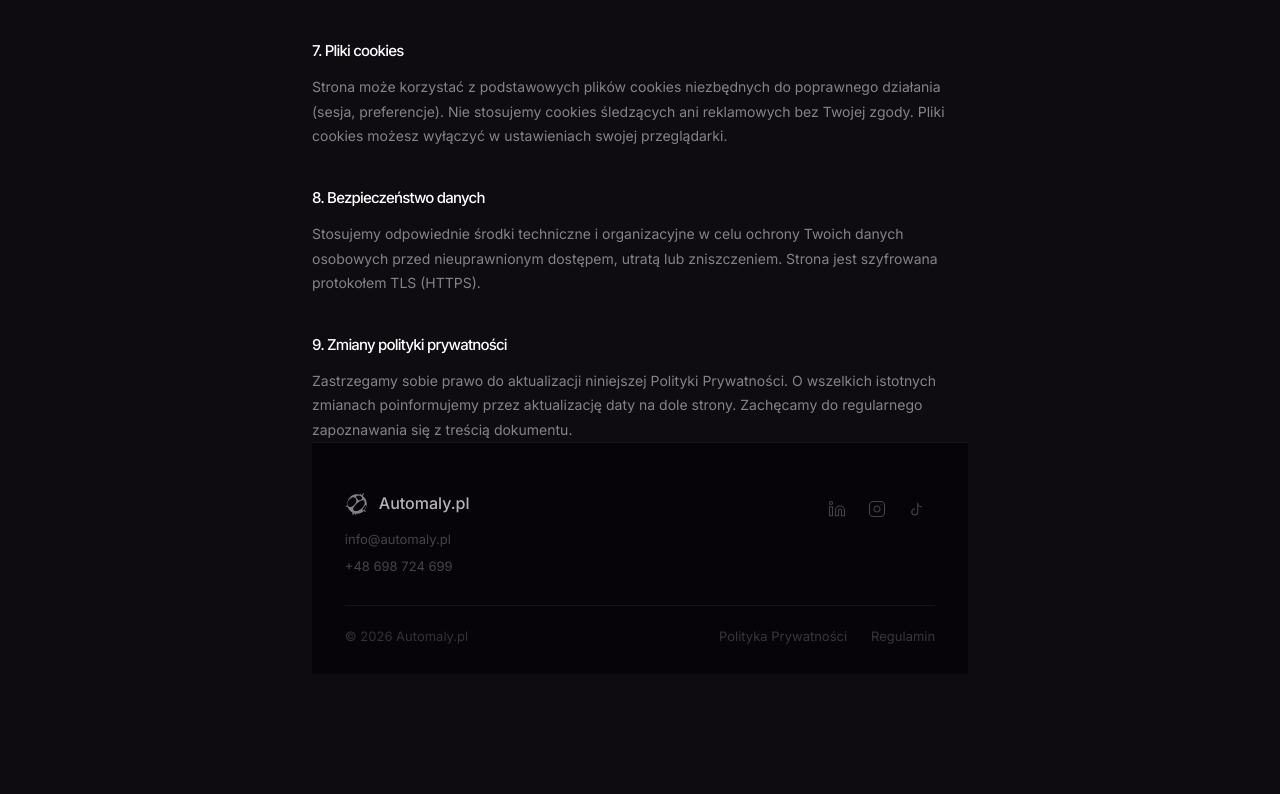
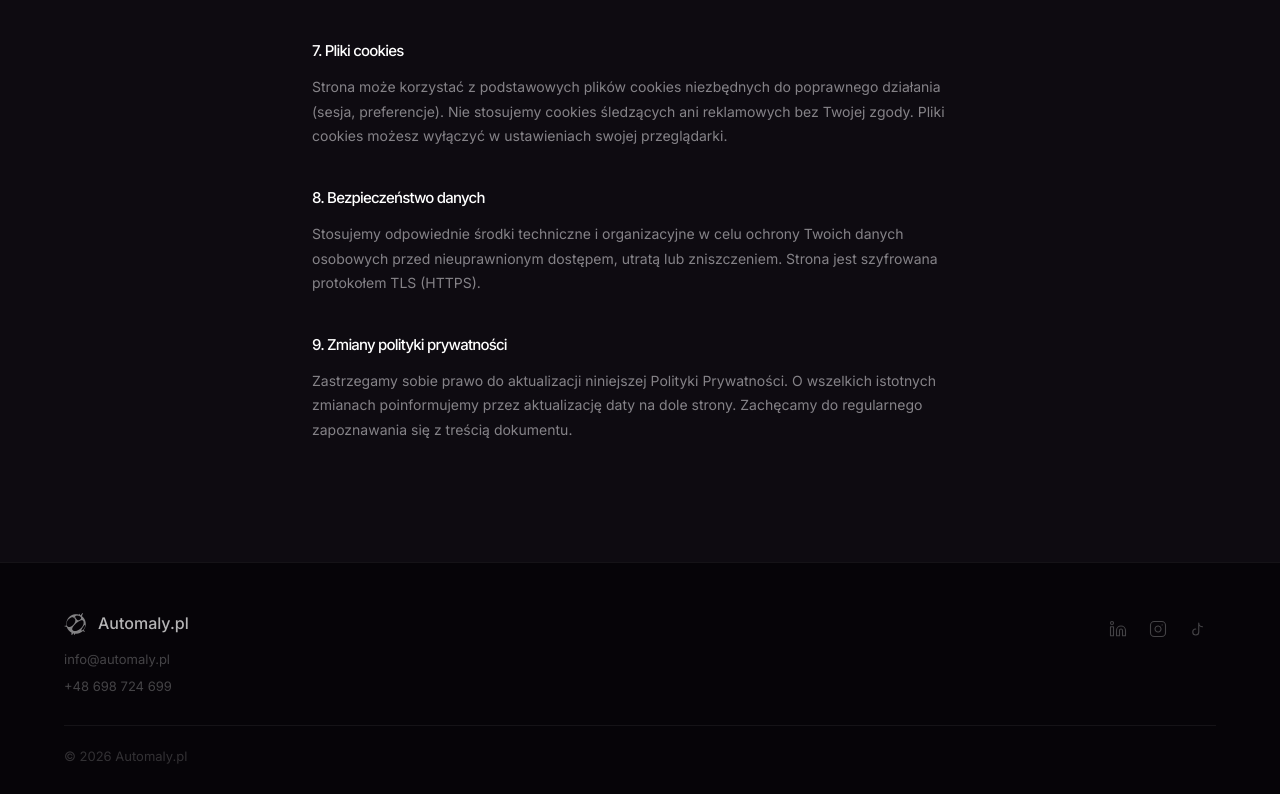
Before and after one commit to MikeyX03/automaly-next, a Next.js app: page /polityka-prywatnosci in a window 1280 px wide. Shown: the part 1692-2486 px from the top of the page. Built offline with nearby package versions, Linux system fonts and the light colour scheme.

Commit message:
Update page.tsx

```diff
--- a/app/polityka-prywatnosci/page.tsx
+++ b/app/polityka-prywatnosci/page.tsx
@@ -2,6 +2,8 @@
 import type { Metadata } from "next";
 import Link from "next/link";
 import Image from "next/image";
+import Navbar from "@/app/components/navbar";
+import Footer from "@/app/components/footer";
 
 export const metadata: Metadata = {
   title: "Polityka Prywatności — Automaly.pl",
@@ -11,8 +13,10 @@ export const metadata: Metadata = {
 
 export default function PolitykaPrywatnosci() {
   return (
-    <main className="legal-page">
-      <div className="legal-container">
+    <>
+      <Navbar />
+      <main className="legal-page">
+        <div className="legal-container">
         <header className="legal-header">
           <p className="legal-label">Dokument prawny</p>
           <h1 className="legal-title">Polityka Prywatności</h1>
@@ -147,54 +151,9 @@ export default function PolitykaPrywatnosci() {
           </section>
         </div>
 
-        <footer>
-  <div className="footer-inner">
-    <div className="footer-top">
-      <div className="footer-brand">
-        <Link href="/" className="footer-logo">
-          <Image src="/favicon-96x96.png" alt="Automaly logo" width={28} height={28} />
-          Automaly.pl
-        </Link>
-        <div className="footer-contact">
-          <a href="mailto:info@automaly.pl">info@automaly.pl</a>
-          <a href="tel:+48698724699">+48 698 724 699</a>
         </div>
-      </div>
-
-      <div className="footer-social">
-        <a href="https://www.linkedin.com/company/113093390/" target="_blank" rel="noopener noreferrer" aria-label="LinkedIn" className="social-link">
-          <svg width="18" height="18" viewBox="0 0 24 24" fill="none" stroke="currentColor" strokeWidth="1.5" strokeLinecap="round" strokeLinejoin="round">
-            <path d="M16 8a6 6 0 0 1 6 6v7h-4v-7a2 2 0 0 0-2-2 2 2 0 0 0-2 2v7h-4v-7a6 6 0 0 1 6-6z" />
-            <rect x="2" y="9" width="4" height="12" />
-            <circle cx="4" cy="4" r="2" />
-          </svg>
-        </a>
-        <a href="https://www.instagram.com/automaly.pl/" target="_blank" rel="noopener noreferrer" aria-label="Instagram" className="social-link">
-          <svg width="18" height="18" viewBox="0 0 24 24" fill="none" stroke="currentColor" strokeWidth="1.5" strokeLinecap="round" strokeLinejoin="round">
-            <rect x="2" y="2" width="20" height="20" rx="5" ry="5" />
-            <path d="M16 11.37A4 4 0 1 1 12.63 8 4 4 0 0 1 16 11.37z" />
-            <line x1="17.5" y1="6.5" x2="17.51" y2="6.5" />
-          </svg>
-        </a>
-        <a href="https://www.tiktok.com/@automaly.pl" target="_blank" rel="noopener noreferrer" aria-label="TikTok" className="social-link">
-          <svg width="18" height="18" viewBox="0 0 24 24" fill="none" stroke="currentColor" strokeWidth="1.5" strokeLinecap="round" strokeLinejoin="round">
-            <path d="M9 12a4 4 0 1 0 4 4V4a5 5 0 0 0 5 5" />
-          </svg>
-        </a>
-      </div>
-    </div>
-
-    <div className="footer-bottom">
-      <span className="footer-copy">© 2026 Automaly.pl</span>
-
-     <div className="footer-nav">
-      <Link href="/polityka-prywatnosci">Polityka Prywatności</Link>
-      <Link href="/regulamin">Regulamin</Link>
-    </div>
-    </div>
-  </div>
-</footer>
-      </div>
-    </main>
+      </main>
+      <Footer />
+    </>
   );
 }
```
